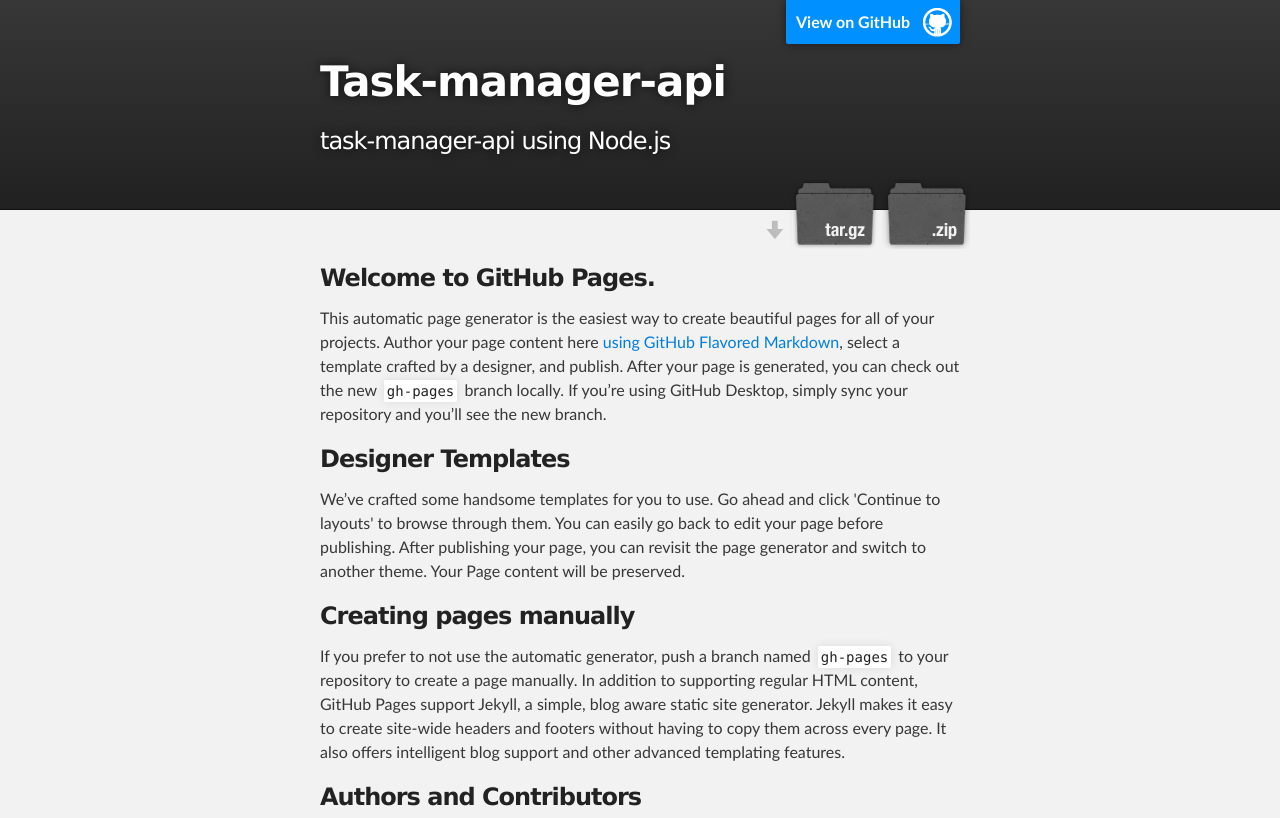
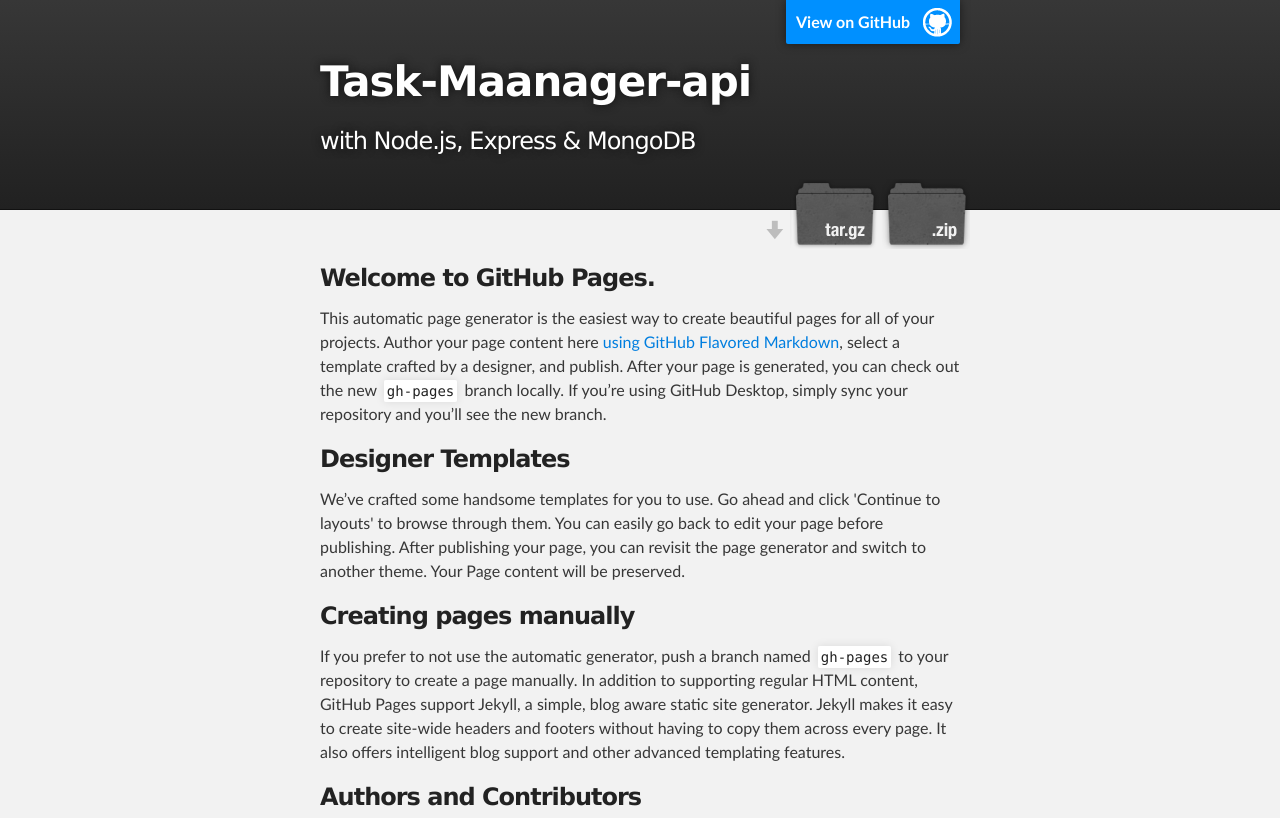
Before and after one commit to ravendraksingh/task-manager-api, a plain HTML site: page index.html in a window 1280 px wide. Shown: the top 818 px of the page. Drawn offline with Linux system fonts and the light colour scheme.

Commit message:
Changed header

```diff
--- a/index.html
+++ b/index.html
@@ -18,8 +18,8 @@
         <header class="inner">
           <a id="forkme_banner" href="https://github.com/ravendraksingh/task-manager-api">View on GitHub</a>
 
-          <h1 id="project_title">Task-manager-api</h1>
-          <h2 id="project_tagline">task-manager-api using Node.js</h2>
+          <h1 id="project_title">Task-Maanager-api</h1>
+          <h2 id="project_tagline">with Node.js, Express & MongoDB</h2>
 
             <section id="downloads">
               <a class="zip_download_link" href="https://github.com/ravendraksingh/task-manager-api/zipball/master">Download this project as a .zip file</a>
```
